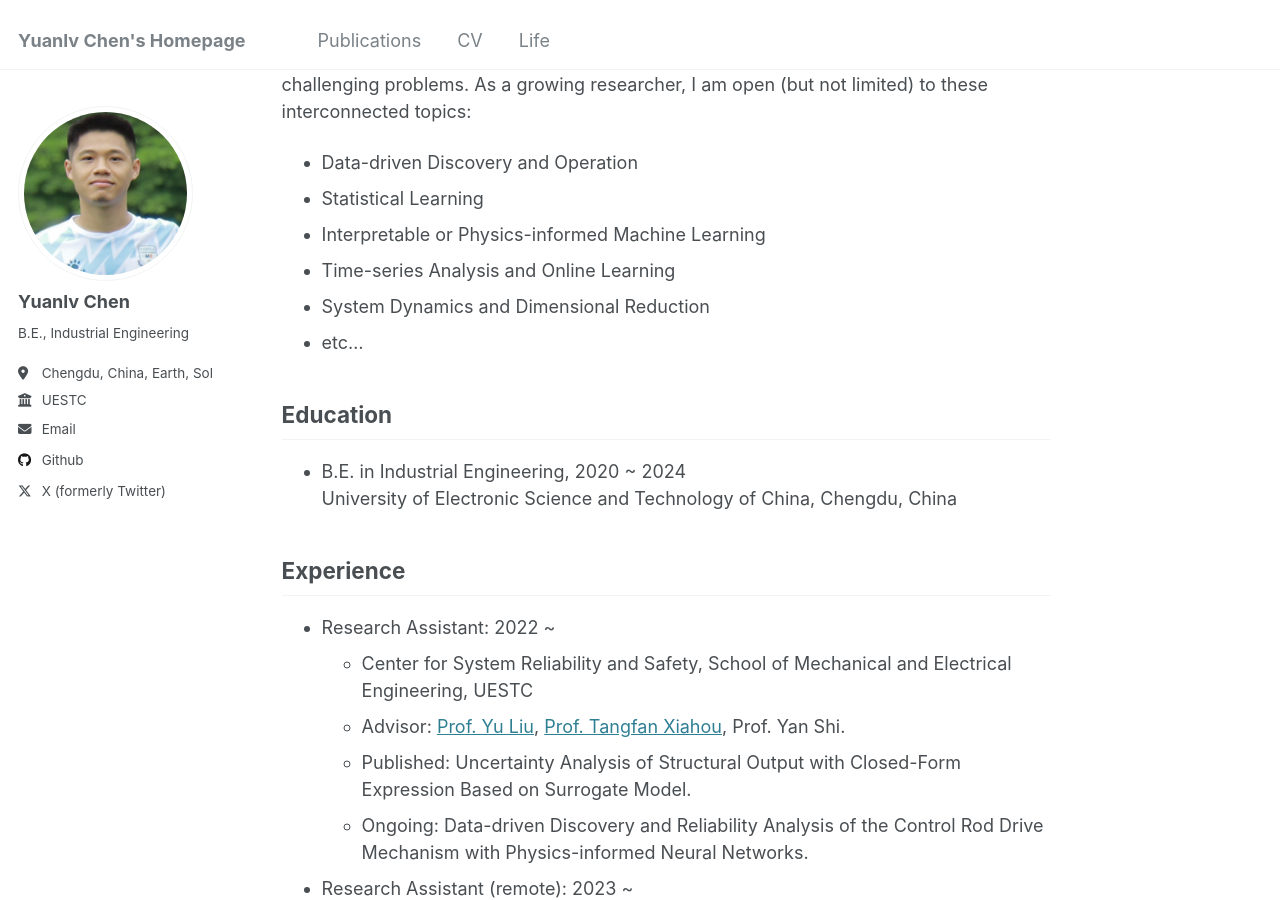
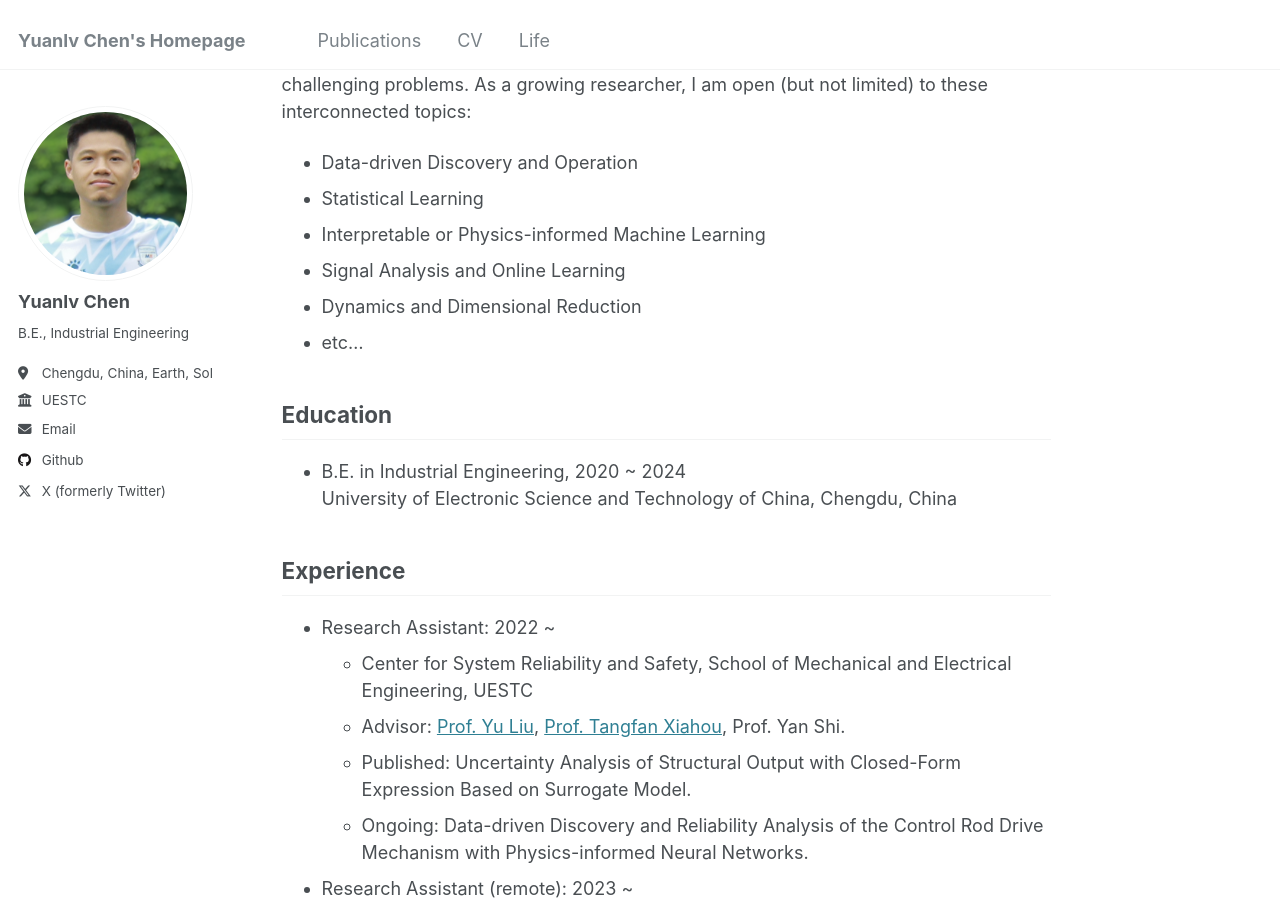
Before and after one commit to YLchen22/YLchen22.github.io, a Jekyll site: the page built from _pages/about.md, in a window 1280 px wide and 900 px high, scrolled down 462 px. Built offline with Jekyll 4.4.1, drawn with Linux system fonts in a browser that asks for light colours.

Commit message:
Update about.md

```diff
--- a/_pages/about.md
+++ b/_pages/about.md
@@ -21,8 +21,8 @@ I am excited about exploring new mathematical methods and tools for specific, ch
 * Data-driven Discovery and Operation
 * Statistical Learning
 * Interpretable or Physics-informed Machine Learning
-* Time-series Analysis and Online Learning
-* System Dynamics and Dimensional Reduction
+* Signal Analysis and Online Learning
+* Dynamics and Dimensional Reduction
 * etc...
 
 Education
```
